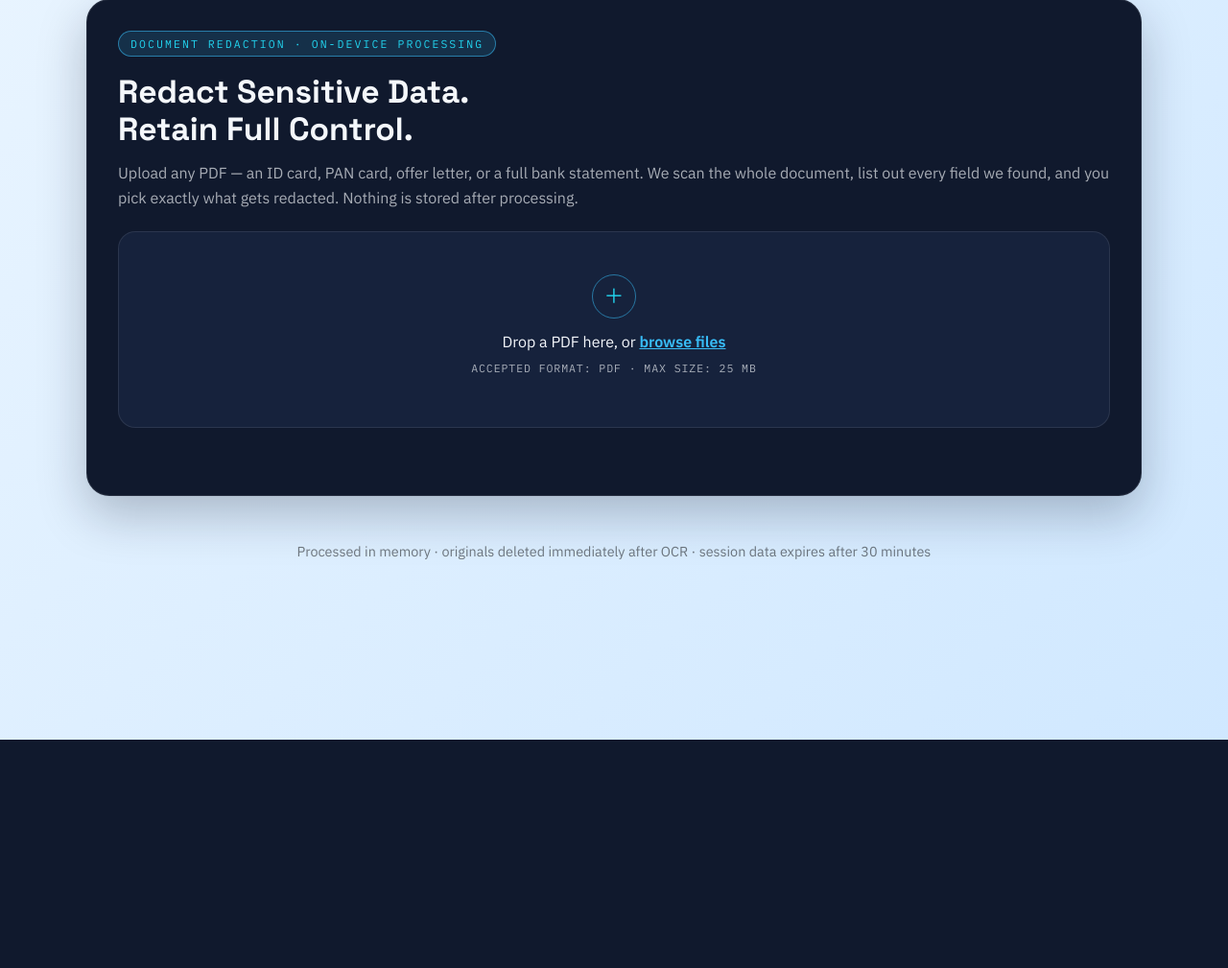
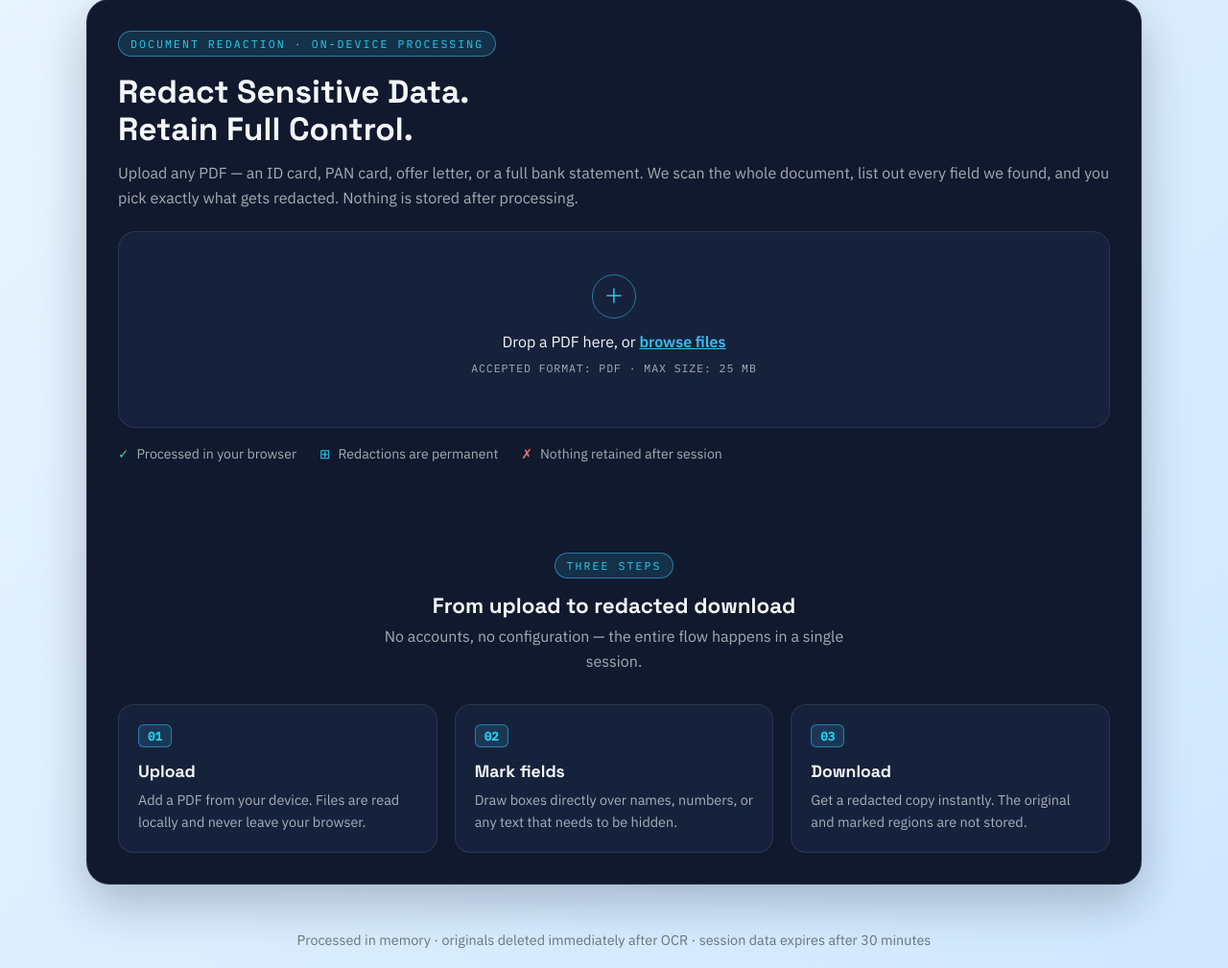
Before and after one commit to aayaan1999/masking-app-poc, a Flask app: template templates/index.html in a window 1280 px wide. Shown: the part 29-1038 px from the top of the page at 96% size. Before the commit the page ends 800 px from the top, so only its background shows below. Run offline with Flask 3, Linux system fonts and the light colour scheme; the template is opened without the code that fills it, so the values that code supplies are empty.

Commit message:
Fix custom-box drawing, add Three Steps section, drop Urdu OCR
- Fix custom drawing: the boxes overlay layer (#preview-boxes, absolute
  inset:0) sat on top of the image, so every click's real target was
  that layer rather than the <img>/canvas element the mousedown handler
  checked for — dragging on any empty page area silently did nothing.
  Now only bails when the click actually landed on an existing box.
- Add the "Three Steps" / trust-badges section to the upload panel,
  matching the reference design (Processed in your browser / Redactions
  are permanent / Nothing retained, then Upload -> Mark fields ->
  Download).
- Drop Urdu from the OCR language set (engine/ocr.py, Dockerfile) per
  request — English + Arabic only. Existing Arabic-script label
  matching already covers what Urdu OCR was used for.

Verified end-to-end against the three uploaded PDFs (real Tesseract/
poppler via Docker): Aadhaar and Emirates ID (single-page) extract and
mask correctly with both detected-field and hand-drawn selections.
The 22-page Emirates-ID-17.1.2024-Updated.pdf extracts fine (487
instances) but masking it hits gunicorn's 180s worker timeout in this
resource-constrained test container — flagged separately, not fixed
here since it's a deployment-config tradeoff.

Co-Authored-By: Claude Sonnet 5 <noreply@anthropic.com>
Claude-Session: https://claude.ai/code/session_01MReyopDtZNcfAbcfWkcJUi

```diff
--- a/engine/ocr.py
+++ b/engine/ocr.py
@@ -4,21 +4,19 @@ Converts a PDF into page images and runs Tesseract OCR, normalizing the
 raw parallel-array output into easy-to-work-with `Word` / `Line` objects
 that every detector in this package builds on.
 
-Runs multilingual: English + Urdu + Arabic by default, so GCC identity
-documents (which are commonly bilingual, and whose expat-labor
-paperwork often carries Urdu alongside English/Arabic) are actually
-legible to OCR instead of coming back blank/garbled for the non-Latin
-script. Requires the corresponding Tesseract language packs — see
-Dockerfile (`tesseract-ocr-urd`, `tesseract-ocr-ara`). If they aren't
-installed, this falls back to English-only automatically rather than
-failing the whole request.
+Runs multilingual: English + Arabic by default, so GCC identity
+documents (which are commonly bilingual) are actually legible to OCR
+instead of coming back blank/garbled for the non-Latin script.
+Requires the corresponding Tesseract language pack — see Dockerfile
+(`tesseract-ocr-ara`). If it isn't installed, this falls back to
+English-only automatically rather than failing the whole request.
 """
 
 import pytesseract
 from pdf2image import convert_from_path
 
 DPI = 300
-PREFERRED_LANGS = ["eng", "urd", "ara"]
+PREFERRED_LANGS = ["eng", "ara"]
 
 _active_lang_string = None
 
--- a/static/script.js
+++ b/static/script.js
@@ -293,7 +293,12 @@ function renderPreviewBoxes() {
 let dragState = null;
 
 previewCanvas.addEventListener('mousedown', (evt) => {
-  if (evt.target !== previewImage && evt.target !== previewCanvas) return; // ignore clicks starting on an existing box
+  // The boxes overlay (#preview-boxes) sits on top of the image at
+  // inset:0 so every click's real target is that layer, not the <img>
+  // or the canvas <div> themselves — only bail when the click actually
+  // landed on an existing box (or one of its children), otherwise a
+  // drag never starts anywhere except the exact image/canvas element.
+  if (evt.target.closest('.preview-box')) return;
   const rect = previewCanvas.getBoundingClientRect();
   dragState = {
     startX: evt.clientX - rect.left,
--- a/static/style.css
+++ b/static/style.css
@@ -57,6 +57,27 @@ body {
 
 .status { min-height: 24px; margin-top: 14px; color: var(--cyan-strong); }
 .status--error { color: #f87171; }
+
+.trust-row { display: flex; gap: 24px; flex-wrap: wrap; margin-top: 18px; }
+.trust-item { display: flex; align-items: center; gap: 8px; color: var(--text-lo); font-size: 0.88rem; }
+.trust-item__icon { font-size: 0.85rem; }
+.trust-item__icon--ok { color: #34d399; }
+.trust-item__icon--grid { color: var(--cyan-strong); }
+.trust-item__icon--no { color: #f87171; }
+
+.steps { margin-top: 56px; text-align: center; }
+.eyebrow--center { margin-bottom: 16px; }
+.headline--center { text-align: center; }
+.subhead--center { text-align: center; max-width: 480px; margin-left: auto; margin-right: auto; }
+.steps__grid { display: grid; grid-template-columns: repeat(auto-fit, minmax(200px, 1fr)); gap: 18px; margin-top: 32px; text-align: left; }
+.step-card { background: var(--panel-bg-raised); border: 1px solid var(--panel-border); border-radius: 16px; padding: 20px; }
+.step-card__num {
+  display: inline-block; font-family: 'IBM Plex Mono', monospace; font-size: 0.78rem; font-weight: 600;
+  color: var(--cyan-strong); background: var(--cyan-soft); border: 1px solid var(--cyan-border);
+  padding: 3px 9px; border-radius: 6px; margin-bottom: 14px;
+}
+.step-card__title { font-family: 'Space Grotesk', sans-serif; font-size: 1.1rem; margin: 0 0 8px; color: var(--text-hi); }
+.step-card__desc { color: var(--text-lo); font-size: 0.9rem; line-height: 1.55; margin: 0; }
 
 .groups { display: grid; gap: 12px; margin-top: 18px; }
 .empty-state { color: var(--text-lo); padding: 14px; border: 1px dashed var(--panel-border); border-radius: 14px; background: var(--panel-bg-raised); }
--- a/templates/index.html
+++ b/templates/index.html
@@ -34,7 +34,37 @@
       <div class="dropzone__filename" id="file-name"></div>
     </div>
 
+    <div class="trust-row">
+      <span class="trust-item"><span class="trust-item__icon trust-item__icon--ok">✓</span> Processed in your browser</span>
+      <span class="trust-item"><span class="trust-item__icon trust-item__icon--grid">⊞</span> Redactions are permanent</span>
+      <span class="trust-item"><span class="trust-item__icon trust-item__icon--no">✗</span> Nothing retained after session</span>
+    </div>
+
     <div id="upload-status" class="status"></div>
+
+    <div class="steps">
+      <span class="eyebrow eyebrow--center">THREE STEPS</span>
+      <h2 class="headline headline--sm headline--center">From upload to redacted download</h2>
+      <p class="subhead subhead--center">No accounts, no configuration — the entire flow happens in a single session.</p>
+
+      <div class="steps__grid">
+        <div class="step-card">
+          <span class="step-card__num">01</span>
+          <h3 class="step-card__title">Upload</h3>
+          <p class="step-card__desc">Add a PDF from your device. Files are read locally and never leave your browser.</p>
+        </div>
+        <div class="step-card">
+          <span class="step-card__num">02</span>
+          <h3 class="step-card__title">Mark fields</h3>
+          <p class="step-card__desc">Draw boxes directly over names, numbers, or any text that needs to be hidden.</p>
+        </div>
+        <div class="step-card">
+          <span class="step-card__num">03</span>
+          <h3 class="step-card__title">Download</h3>
+          <p class="step-card__desc">Get a redacted copy instantly. The original and marked regions are not stored.</p>
+        </div>
+      </div>
+    </div>
   </section>
 
   <!-- STEP 2: single combined panel (hidden until /extract returns) — the
```
Also changed, not shown: CLAUDE.md (+5 -5 lines), 1 other file.
